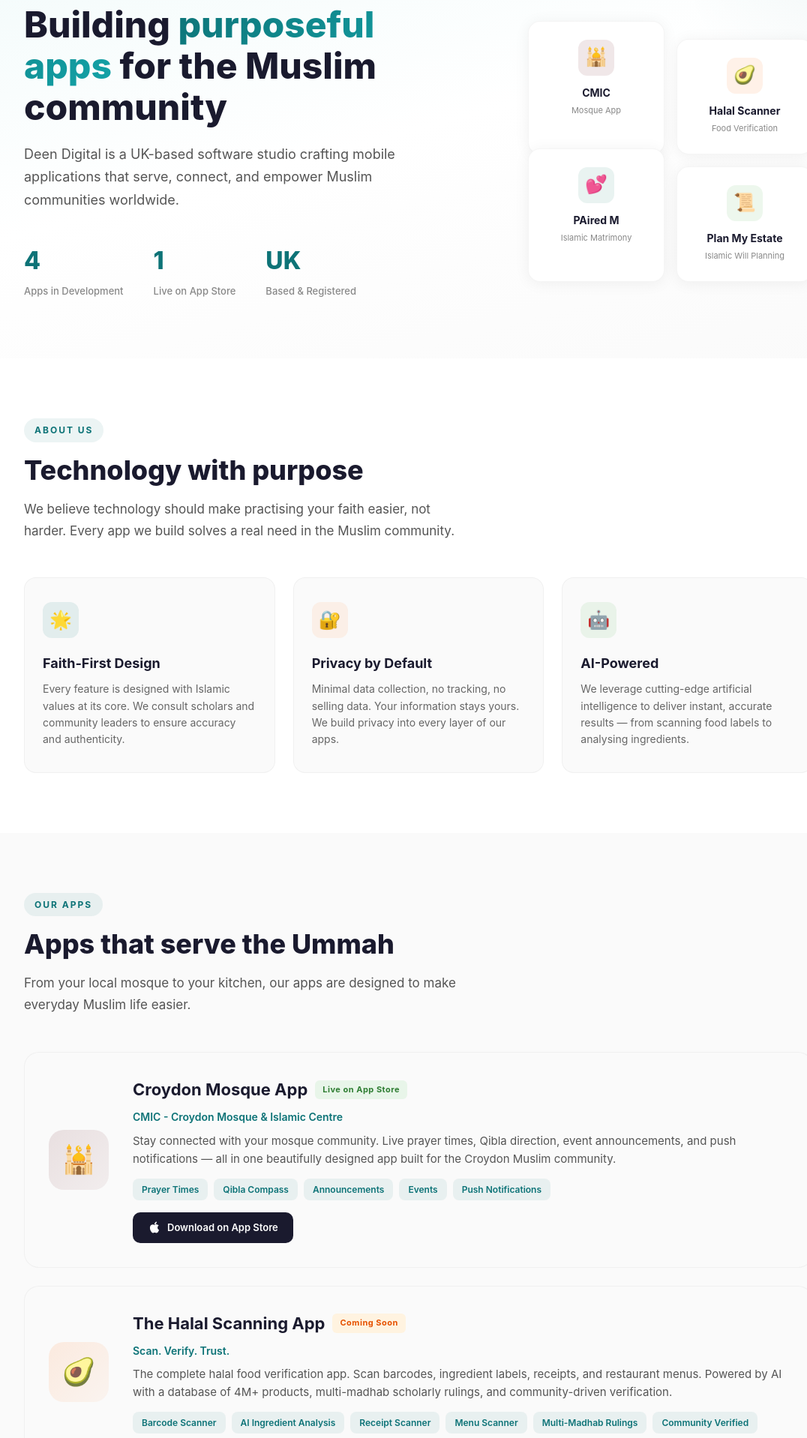
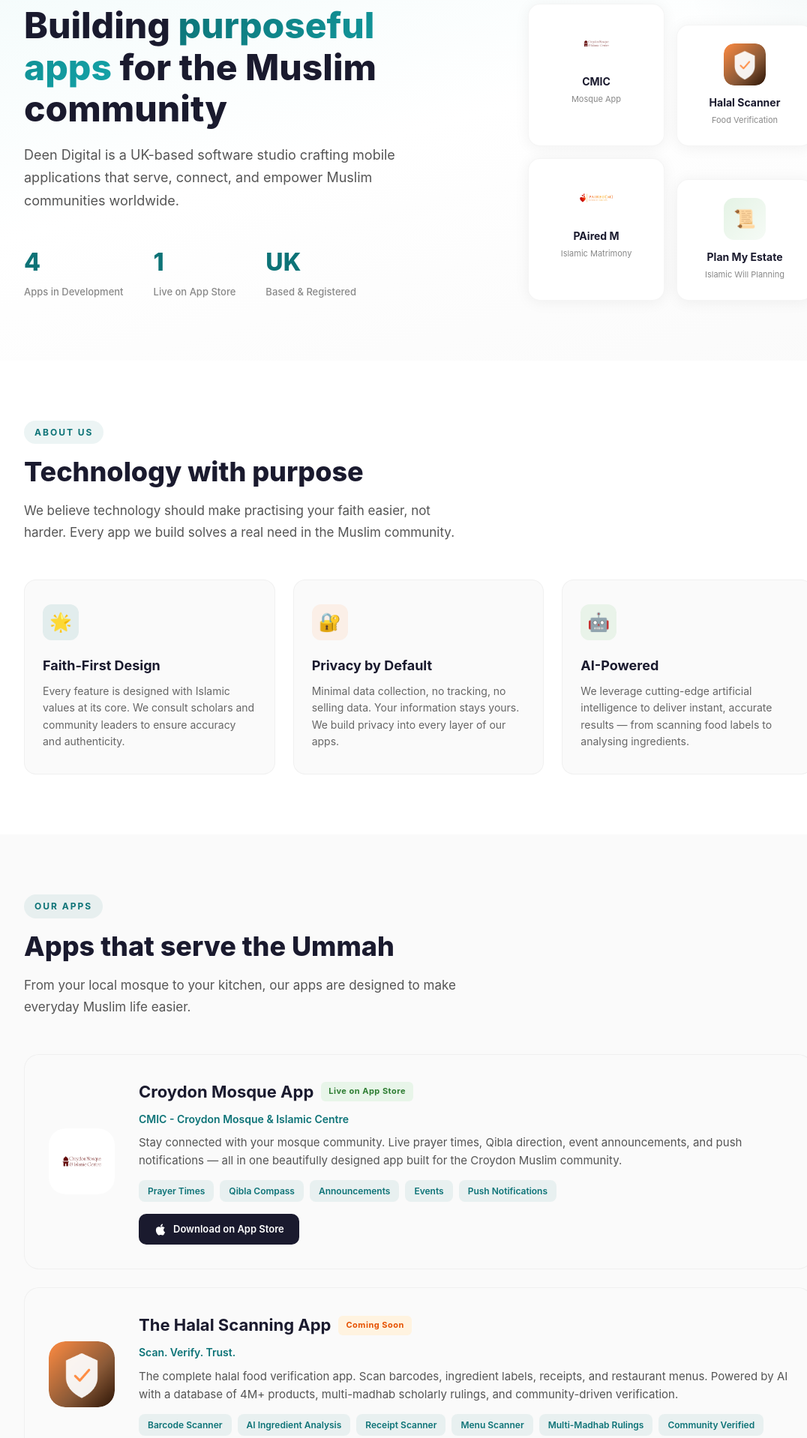
Before and after one commit to ahmz786786-lab/deen-digital-website, a plain HTML site: page index.html in a window 1280 px wide. Shown: the part 135-2053 px from the top of the page at 75% size, without its empty margins (82-1158 px from the left). Drawn offline with Linux system fonts and the light colour scheme.

Commit message:
Replace emoji placeholders with real app logos and fix alignment

```diff
--- a/index.html
+++ b/index.html
@@ -218,17 +218,28 @@
       transition: transform 0.3s;
     }
     .hero-app-card:hover { transform: translateY(-4px); }
-    .hero-app-card:nth-child(2) { margin-top: 24px; }
-    .hero-app-card:nth-child(3) { margin-top: -24px; }
+    .hero-app-card:nth-child(even) { margin-top: 28px; }
     .hero-app-icon {
-      width: 48px;
-      height: 48px;
-      border-radius: 12px;
+      width: 56px;
+      height: 56px;
+      border-radius: 14px;
       display: flex;
       align-items: center;
       justify-content: center;
       font-size: 24px;
       margin: 0 auto 12px;
+      overflow: hidden;
+    }
+    .hero-app-icon img {
+      width: 100%;
+      height: 100%;
+      object-fit: cover;
+      border-radius: 14px;
+    }
+    .hero-app-icon img.logo-contain {
+      object-fit: contain;
+      padding: 6px;
+      background: #fff;
     }
     .hero-app-card h4 {
       font-size: 14px;
@@ -301,14 +312,26 @@
       box-shadow: 0 8px 30px rgba(0,0,0,0.07);
     }
     .app-icon-large {
-      width: 80px;
-      height: 80px;
-      border-radius: 20px;
+      width: 88px;
+      height: 88px;
+      border-radius: 22px;
       display: flex;
       align-items: center;
       justify-content: center;
       font-size: 36px;
       flex-shrink: 0;
+      overflow: hidden;
+    }
+    .app-icon-large img {
+      width: 100%;
+      height: 100%;
+      object-fit: cover;
+      border-radius: 22px;
+    }
+    .app-icon-large img.logo-contain {
+      object-fit: contain;
+      padding: 10px;
+      background: #fff;
     }
     .app-info { flex: 1; }
     .app-info-header {
@@ -469,9 +492,10 @@
       .section-title { font-size: 28px; }
 
       .about-grid { grid-template-columns: 1fr; }
-      .app-card { flex-direction: column; text-align: center; }
-      .app-info-header { justify-content: center; }
+      .app-card { flex-direction: column; text-align: center; align-items: center; }
+      .app-info-header { justify-content: center; flex-wrap: wrap; }
       .app-features { justify-content: center; }
+      .app-icon-large { margin-bottom: 8px; }
       .company-details { grid-template-columns: 1fr; }
     }
 
@@ -532,22 +556,22 @@
       <div class="hero-visual">
         <div class="hero-visual-grid">
           <div class="hero-app-card">
-            <div class="hero-app-icon" style="background:rgba(107,28,35,0.1);">&#128332;</div>
+            <div class="hero-app-icon"><img src="images/cmic-icon.png" alt="CMIC logo" class="logo-contain"></div>
             <h4>CMIC</h4>
             <p>Mosque App</p>
           </div>
           <div class="hero-app-card">
-            <div class="hero-app-icon" style="background:rgba(255,140,66,0.12);">&#129361;</div>
+            <div class="hero-app-icon"><img src="images/halal-icon.png" alt="Halal Scanner logo"></div>
             <h4>Halal Scanner</h4>
             <p>Food Verification</p>
           </div>
           <div class="hero-app-card">
-            <div class="hero-app-icon" style="background:rgba(45,139,122,0.1);">&#128149;</div>
+            <div class="hero-app-icon"><img src="images/pairedm-icon.png" alt="PAired M logo" class="logo-contain"></div>
             <h4>PAired M</h4>
             <p>Islamic Matrimony</p>
           </div>
           <div class="hero-app-card">
-            <div class="hero-app-icon" style="background:rgba(76,175,80,0.1);">&#128220;</div>
+            <div class="hero-app-icon" style="background:linear-gradient(135deg,rgba(76,175,80,0.15),rgba(76,175,80,0.05));">&#128220;</div>
             <h4>Plan My Estate</h4>
             <p>Islamic Will Planning</p>
           </div>
@@ -597,7 +621,7 @@
 
         <!-- CMIC -->
         <div class="app-card fade-in">
-          <div class="app-icon-large" style="background:linear-gradient(135deg,rgba(107,28,35,0.12),rgba(107,28,35,0.06));">&#128332;</div>
+          <div class="app-icon-large"><img src="images/cmic-icon.png" alt="CMIC logo" class="logo-contain"></div>
           <div class="app-info">
             <div class="app-info-header">
               <h3>Croydon Mosque App</h3>
@@ -621,7 +645,7 @@
 
         <!-- Halal Scanning App -->
         <div class="app-card fade-in">
-          <div class="app-icon-large" style="background:linear-gradient(135deg,rgba(255,140,66,0.15),rgba(255,140,66,0.06));">&#129361;</div>
+          <div class="app-icon-large"><img src="images/halal-icon.png" alt="Halal Scanning App logo"></div>
           <div class="app-info">
             <div class="app-info-header">
               <h3>The Halal Scanning App</h3>
@@ -642,7 +666,7 @@
 
         <!-- PAired M -->
         <div class="app-card fade-in">
-          <div class="app-icon-large" style="background:linear-gradient(135deg,rgba(45,139,122,0.12),rgba(45,139,122,0.06));">&#128149;</div>
+          <div class="app-icon-large"><img src="images/pairedm-icon.png" alt="PAired M logo" class="logo-contain"></div>
           <div class="app-info">
             <div class="app-info-header">
               <h3>PAired M</h3>
@@ -661,7 +685,7 @@
 
         <!-- Plan My Estate -->
         <div class="app-card fade-in">
-          <div class="app-icon-large" style="background:linear-gradient(135deg,rgba(76,175,80,0.12),rgba(76,175,80,0.06));">&#128220;</div>
+          <div class="app-icon-large" style="background:linear-gradient(135deg,rgba(76,175,80,0.15),rgba(76,175,80,0.05));">&#128220;</div>
           <div class="app-info">
             <div class="app-info-header">
               <h3>Plan My Estate</h3>
```
Also changed, not shown: images/cmic-icon.png (added), images/halal-icon.png (added), images/pairedm-icon.png (added).
